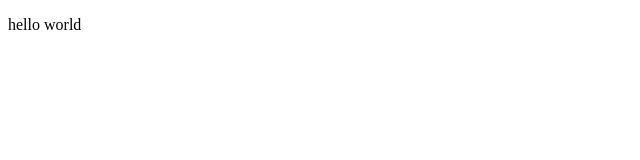
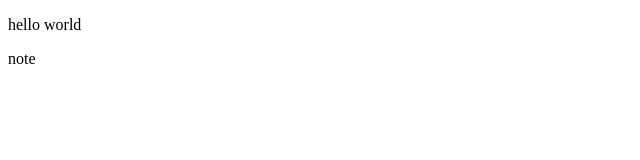
Before and after one commit to hyo0214/html_test2, a plain HTML site: page root/index.html in a window 1280 px wide. Shown: the full height of the page, 0-640 px from the left. Drawn offline with Linux system fonts and the light colour scheme.

Commit message:
200505 note_pc 編集

```diff
--- a/root/index.html
+++ b/root/index.html
@@ -7,5 +7,6 @@
 
 <body>
 <p>hello world</p>
+	<p>note</p>
 </body>
 </html>
```
